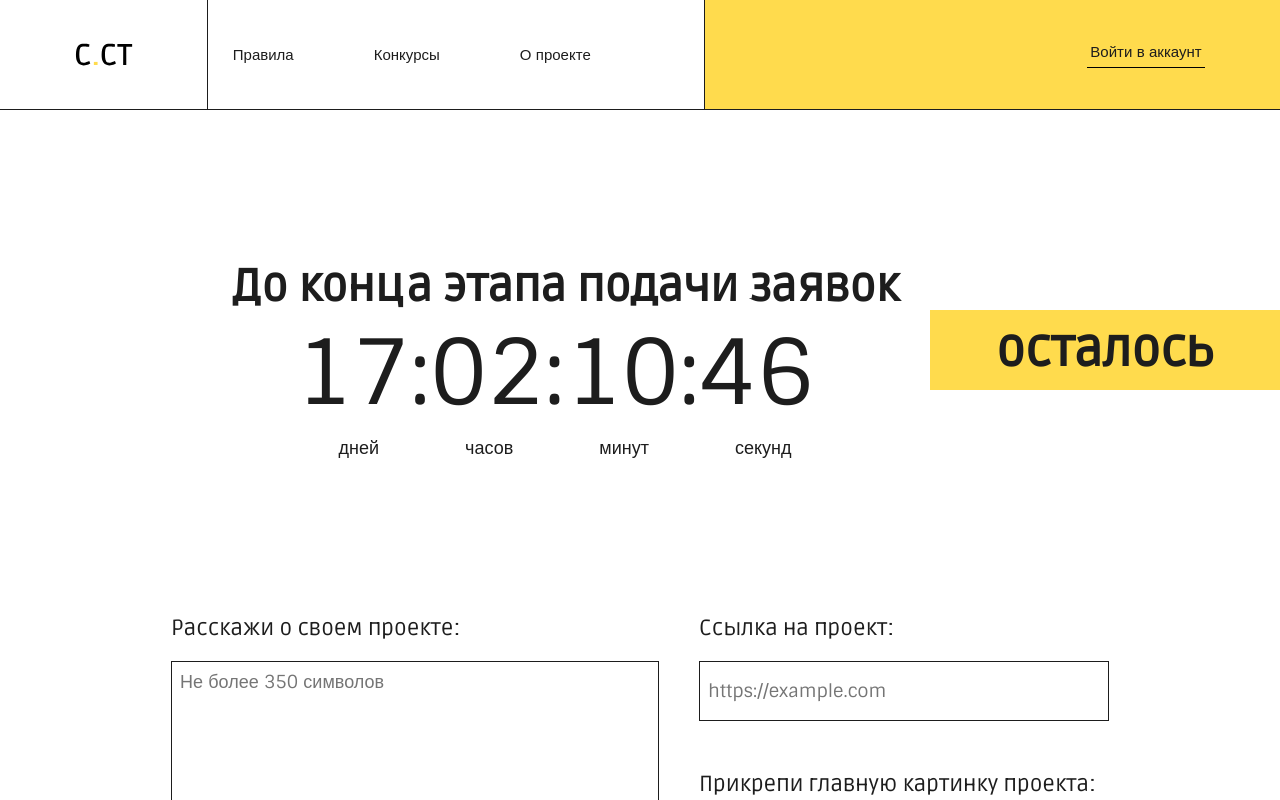
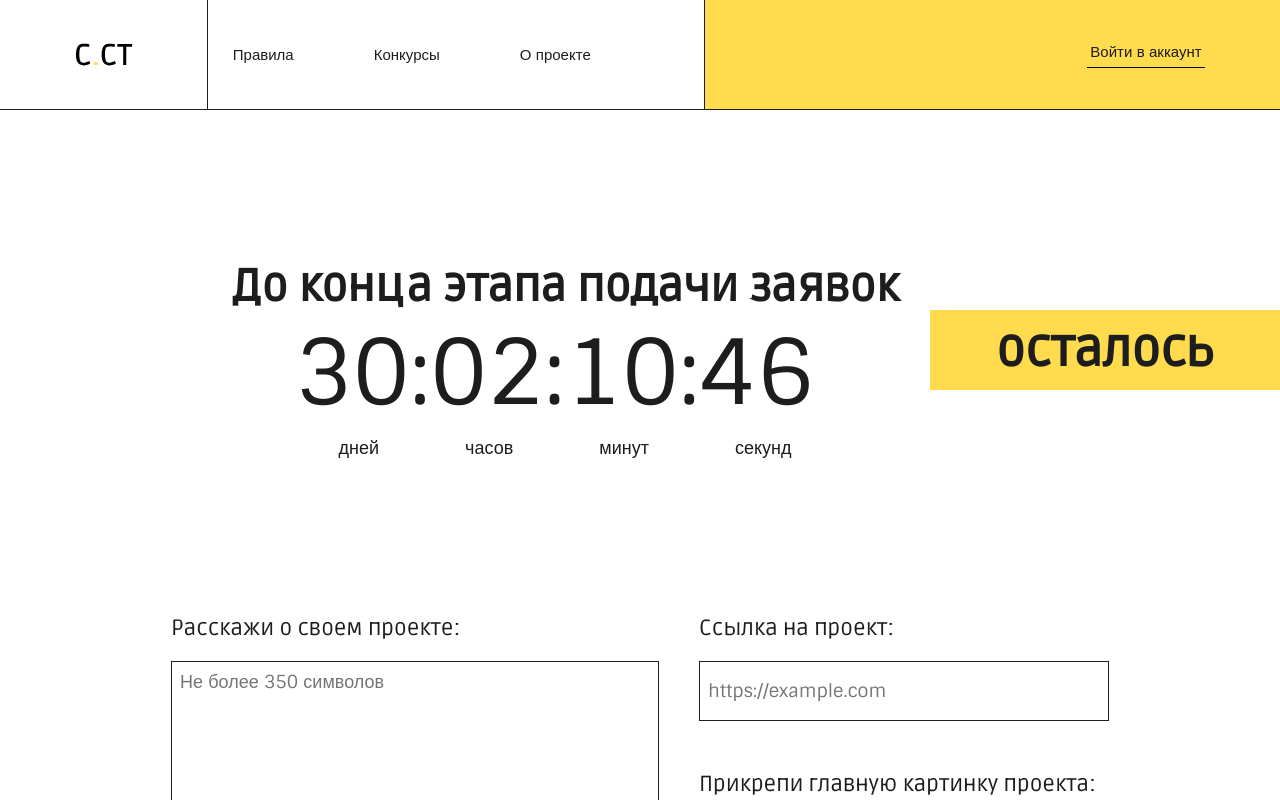
Before and after one commit to sonia13marker/creative.ct, a React (Create React App) app: page /submit in a window 1280 px wide. Shown: the top 800 px of the page. Built offline with nearby package versions, Linux system fonts and the light colour scheme.

Commit message:
исправлена передача времени в таймер
время передается через константу. возможна дальнейшая модернизация.

```diff
--- a/src/components/Timer/Timer.jsx
+++ b/src/components/Timer/Timer.jsx
@@ -6,26 +6,27 @@ import Countdown from 'react-countdown';
 определенные компоненты с разными названиями и датой */
 
 export function Timer (props) {
+    console.log(props)
     const stageCompetition = props.stageCompetition;
     if (stageCompetition === 0) {
-        return <WaitingVote />;
+        return <WaitingVote time={props.time}/>;
       } else
       if (stageCompetition === 1) {
-      return <SubmitRequest />;
+      return <SubmitRequest time={props.time}/>;
     } else
     if (stageCompetition === 3) {
-        return <Vote />
+        return <Vote time={props.time}/>
     }
 }
 
 
 /*ожидание голосования */
-function WaitingVote ({transsmitData, stageCompetition}) {
+function WaitingVote (props) {
     return <section className={style.wrapper__timer}>
         <h2 className={style.timer__h2}>До начала голосования</h2>
         <p className={style.timer}>
                 {/*год-месяц-день*/}
-                <Countdown date="2023-03-15T00:00:00"/>
+                <Countdown date={props.time}/>
                 <span className={style.timer__desc}>дней</span>
                 <span className={style.timer__desc}>часов</span>
                 <span className={style.timer__desc}>минут</span>
@@ -43,7 +44,7 @@ function SubmitRequest(props) {
         <h2 className={style.timer__h2}>До конца этапа подачи заявок</h2>
         <p className={style.timer}>
                 {/*год-месяц-день*/}
-                <Countdown date="2023-03-15T00:00:00"/>
+                <Countdown date={props.time}/>
                 <span className={style.timer__desc}>дней</span>
                 <span className={style.timer__desc}>часов</span>
                 <span className={style.timer__desc}>минут</span>
@@ -56,13 +57,13 @@ function SubmitRequest(props) {
   }
 
 /*голосование */
-function Vote({dates, stageCompetition}) {
-
+function Vote(props) {
+    console.log(props)
     return <section className={style.wrapper__timer}>
         <h2 className={style.timer__h2}>До конца этапа голосования</h2>
         <p className={style.timer}>
                 {/*год-месяц-день*/}
-                <Countdown date="2023-03-15T00:00:00"/>
+                <Countdown date={props.time}/>
                 <span className={style.timer__desc}>дней</span>
                 <span className={style.timer__desc}>часов</span>
                 <span className={style.timer__desc}>минут</span>
--- a/src/pages/SubmitRequestPage/SubmitRequestPage.jsx
+++ b/src/pages/SubmitRequestPage/SubmitRequestPage.jsx
@@ -6,13 +6,15 @@ import { FooterSmall } from '../../components/FooterSmall/FooterSmall';
 import { Timer } from '../../components/Timer/Timer';
 
 export function SubmitRequestPage () {
+
+    let timeTimer = "2023-03-28T00:00:00";
     return (<div className={style.wt}>
 
             <HeaderMenuFull />
 
         <div className={style.wrapper}>
 
-        <Timer stageCompetition={1}></Timer>
+        <Timer stageCompetition={1} time={timeTimer}></Timer>
 
         <section className={style.wrapper__form}>
                 {/*в action указать ссылку на обработку формы (бэк) */}
@@ -20,7 +22,7 @@ export function SubmitRequestPage () {
                 <span>
                     <label>
                     Расскажи о своем проекте:
-                        <textarea className={style.input_textarea} placeholder="Не более 350 символов" name="description" id="form__textarea" maxlength="350"></textarea>
+                        <textarea className={style.input_textarea} placeholder="Не более 350 символов" name="description" id="form__textarea" maxLength="350"></textarea>
                     </label>
                 </span>
 
@@ -31,7 +33,7 @@ export function SubmitRequestPage () {
                         </label>
                         {/*это сделано для стилизации кнопки "добавить фото" */}
                         <p className={style.label__desc}>Прикрепи главную картинку проекта: </p>
-                        <label for="form__input_file" className={style.button_label}>Add file</label>
+                        <label htmlFor="form__input_file" className={style.button_label}>Add file</label>
                             <input type="file" className={style.input_file} name="photo" id="form__input_file"/>
 
                         <p className={style.input__annotation}>Важно: картинка не должна содержать ненормативной лексики, размер не должен превышать 20 МБ.</p>
--- a/src/pages/VotePage/VotePage.jsx
+++ b/src/pages/VotePage/VotePage.jsx
@@ -9,6 +9,8 @@ import { Timer } from '../../components/Timer/Timer';
 
 export function VotePage () {
 
+    let timeTimer = "2023-03-20T00:00:00";
+
     return (<div className={style.wp}>
 
             <HeaderMenuFull />
@@ -16,7 +18,7 @@ export function VotePage () {
         {/* таймер*/}
 {/* пыталась передавать дату вот так:
 dates={"2023-03-15T00:00:00"}*/}
-        <Timer stageCompetition={3} />
+        <Timer stageCompetition={3} time={timeTimer}/>
 
         {/*основная часть - сетка с проектами */}
         <AllProjects></AllProjects>
--- a/src/pages/WaitingVotePage/WaitingVotePage.jsx
+++ b/src/pages/WaitingVotePage/WaitingVotePage.jsx
@@ -6,13 +6,15 @@ import { FooterSmall } from '../../components/FooterSmall/FooterSmall';
 import { Timer } from '../../components/Timer/Timer';
 
 export function WaitingVotePage () {
+
+    let timeTimer = "2023-03-27T00:00:00";
     return (<div className={style.wo}>
 
             <HeaderMenuFull />
 
         <main className={style.main}>
 
-        <Timer stageCompetition={0}></Timer>
+        <Timer stageCompetition={0} time={timeTimer}></Timer>
 
         <p className={style.text}>
         Подождите еще чуть-чуть, и скоро сможете увидеть работы всех участников!
```
